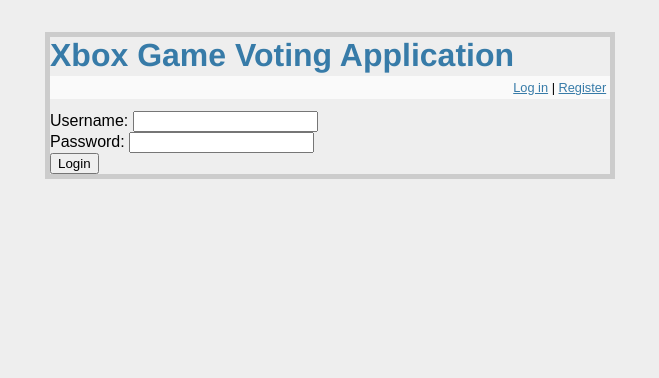
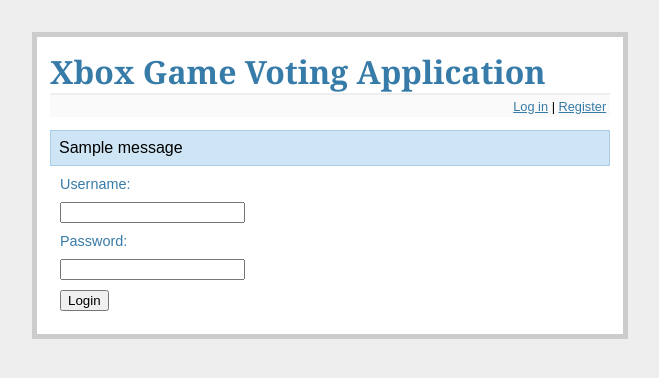
Before and after one commit to changwang/VoteNerds, a Django app: template templates/registration/login.html in a window 1280 px wide. Shown: the top 378 px of the page, without its empty margins (310-969 px from the left). Run offline with Django 3.2, Linux system fonts and the light colour scheme; the template is opened without the code that fills it, so the values that code supplies are empty, except form fields; tables that the repository leaves empty hold one stand-in row (values such as "Sample post"); one stand-in notice (Sample message) is shown; form fields are guessed from the names that the template uses.

Commit message:
added views

```diff
--- a/settings.py
+++ b/settings.py
@@ -149,3 +149,6 @@ LOGGING = {
         },
     }
 }
+
+# Log in settings
+LOGIN_REDIRECT_URL = "/"
--- a/statics/css/style.css
+++ b/statics/css/style.css
@@ -1,6 +1,10 @@
 body {
     font-family: sans-serif;
-    background: #EEE;
+    background: #eee;
+}
+
+a.xgva {
+    text-decoration: none;
 }
 
 a, h1, h2 {
@@ -8,12 +12,12 @@ a, h1, h2 {
 }
 
 h1, h2 {
-    font-family: 'Helvetica', serif;
-    margin: 0;
+    font-family: 'Georgia',
+    serif; margin: 0;
 }
 
 h1 {
-    border-bottom: 2px solid #EEE;
+    border-bottom: 2px solid #eee;
 }
 
 h2 {
@@ -23,7 +27,9 @@ h2 {
 .page {
     margin: 2em auto;
     width: 35em;
-    border: 5px solid #CCC;
+    border: 5px solid #ccc;
+    padding: 0.8em;
+    background: white;
 }
 
 .entries {
@@ -40,12 +46,12 @@ h2 {
     margin-left: -1em;
 }
 
-.add-entry {
+.add-game {
     font-size: 0.9em;
-    border-bottom: 1px solid #CCC;
+    border-bottom: 1px solid #ccc;
 }
 
-.add-entry dl {
+.add-game dl {
     font-weight: bold;
 }
 
@@ -54,7 +60,7 @@ h2 {
     font-size: 0.8em;
     padding: 0.3em;
     margin-bottom: 1em;
-    background: #FAFAFA;
+    background: #fafafa;
 }
 
 .flash {
@@ -67,3 +73,47 @@ h2 {
     background: #F0D6D6;
     padding: 0.5em;
 }
+
+.login {
+    font-size: 0.9em;
+}
+
+.lbl {
+    margin: 10px 10px;
+    color: #377BA8;
+}
+
+.ipt {
+    margin: 10px 10px;
+}
+
+.register {
+    font-family: "Helvetica", serif;
+}
+
+.register td {
+    padding-left: 10px;
+}
+
+.register th {
+    font-size: 0.9em;
+    color: #377BA8;
+    text-align: right;
+}
+
+.helptext {
+    font-size: 0.5em;
+    color: #303030;
+}
+
+.errorlist {
+    list-style: none;
+    font-family: "Helvetica", serif;
+    color: #ff0000;
+    font-size: 0.8em;
+}
+
+.errorlist li {
+    vertical-align: middle;
+    float: right;
+}
--- a/templates/base.html
+++ b/templates/base.html
@@ -4,20 +4,27 @@
     <title>Xbox Game Voting</title>
     <link rel="stylesheet" type="text/css" href="{{ STATIC_URL }}css/style.css" />
 </head>
+
 <body>
     <div class="page">
-        <h1>Xbox Game Voting Application</h1>
+        <a class="xgva" href="{% url index %}"><h1>Xbox Game Voting Application</h1></a>
         <div class="metanav">
-            {% block session %}
             {% if user.is_authenticated %}
                 <a href="{% url django.contrib.auth.views.logout %}">Logout</a>
             {% else %}
                 <a href="{% url django.contrib.auth.views.login %}">Log in</a> |
                 <a href="{% url register %}">Register</a>
             {% endif %}
-            {% endblock %}
         </div>
-        {% block flash %}{% endblock %}
+
+        {% if messages %}
+            {% for message in messages %}
+                <div class="flash">
+                    {{ message }}
+                </div>
+            {% endfor %}
+        {% endif %}
+
         {% block body %}{% endblock %}
     </div>
 </body>
--- a/templates/registration/login.html
+++ b/templates/registration/login.html
@@ -4,16 +4,15 @@
 	{% if form.errors %}
 		<ul class="errorlist">
 			<li>You entered an invalid username or password.</li>
-		</url>
+		</ul>
 		<br/>
 	{% endif %}
-	<form method="POST" action="{% url django.contrib.auth.views.login %}">
+	<form method="POST" action="{% url django.contrib.auth.views.login %}" class="login">
 		{% csrf_token %}
-		<input type="hidden" name="next" value=" {{ next }}" />
-		{{ form.username.label_tag }}:
-		{{ form.username }}<br/>
-		{{ form.password.label_tag }}:
-		{{ form.password }}<br/>
-		<input type="submit" value="Login" />
+		<div class="lbl">{{ form.username.label_tag }}:</div>
+		<div class="ipt">{{ form.username }}</div>
+		<div class="lbl">{{ form.password.label_tag }}:</div>
+		<div class="ipt">{{ form.password }}</div>
+		<div class="ipt"><input type="submit" value="Login" /></div>
 	</form>
 {% endblock %}
--- a/templates/registration/register.html
+++ b/templates/registration/register.html
@@ -3,7 +3,9 @@
 {% block body %}
 	<form action="." method="post">
 		{% csrf_token %}
-		{{ form.as_ul }}
-		<input type="submit" name="submit" value="Register" />
+		<table class="register">
+            {{ form.as_table }}
+            <tr><td><input type="submit" name="submit" value="Register" /></td></tr>
+		</table>
 	</form>
 {% endblock %}
```
Also changed, not shown: templates/index.html (+16 -1 lines), votes/models.py (+10 -0 lines), votes/urls.py (+9 -2 lines), votes/views.py (+13 -3 lines), nerds.sqlite. Lines whose indentation alone changed are shown as unchanged.
